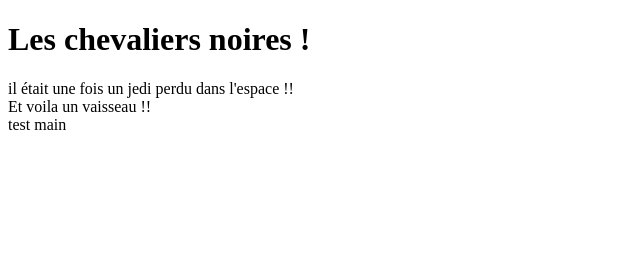
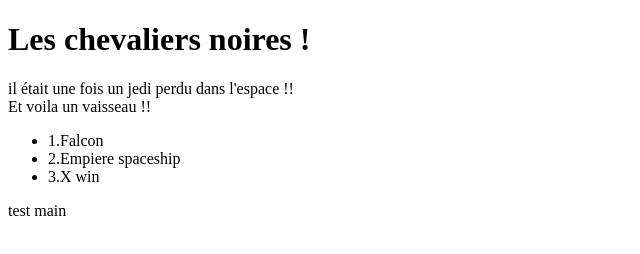
Before and after one commit to Brabah-jpg/formation-GitHub, a plain HTML site: page index.html in a window 1280 px wide. Shown: the whole page, without its empty margins (0-640 px from the left). Drawn offline with Linux system fonts and the light colour scheme.

Commit message:
feat: ul list ship

```diff
--- a/index.html
+++ b/index.html
@@ -14,6 +14,11 @@
 <div>
     Et voila un vaisseau !!
 </div>
+<ul>
+    <li>1.Falcon</li>
+    <li>2.Empiere spaceship</li>
+    <li>3.X win </li>
+</ul>
 </body>
 </html>
 
```
